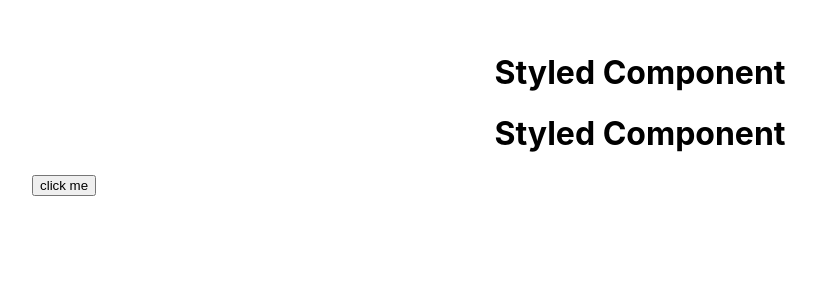
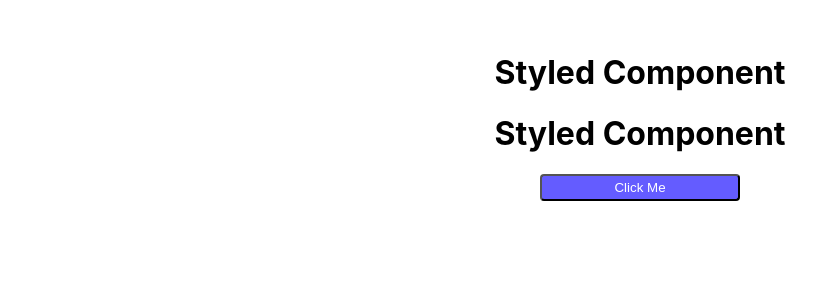
Before and after one commit to Quangnguyenz/styled-component, a React (Create React App) app: page / in a window 1280 px wide. Shown: the top 300 px of the page, without its empty margins (0-816 px from the left). Built offline with nearby package versions, Linux system fonts and the light colour scheme.

Commit message:
testing styled-components

```diff
--- a/package.json
+++ b/package.json
@@ -8,11 +8,12 @@
     "@testing-library/user-event": "^13.5.0",
     "react": "^17.0.2",
     "react-dom": "^17.0.2",
-    "react-scripts": "5.0.0",
+    "react-scripts": "^4.0.0",
+    "styled-components": "^5.3.3",
     "web-vitals": "^2.1.4"
   },
   "scripts": {
-    "start": "CHOKIDAR_USEPOLLING=true react-scripts start",
+    "start": "react-scripts start",
     "build": "react-scripts build",
     "test": "react-scripts test",
     "eject": "react-scripts eject"
--- a/src/index.css
+++ b/src/index.css
@@ -6,3 +6,20 @@ body {
   -webkit-font-smoothing: antialiased;
   -moz-osx-font-smoothing: grayscale;
 }
+
+.title {
+  text-align: center;
+  text-transform: capitalize;
+}
+
+.btn {
+  background: #645cff;
+  color: #fff;
+  border-radius: 0.25rem;
+  cursor: pointer;
+  text-transform: capitalize;
+  padding: 0.25rem;
+  display: block;
+  width: 200px;
+  margin: 1rem auto;
+}
```
Also changed, not shown: 2 other files (tests, documents, lock files or other folders).
